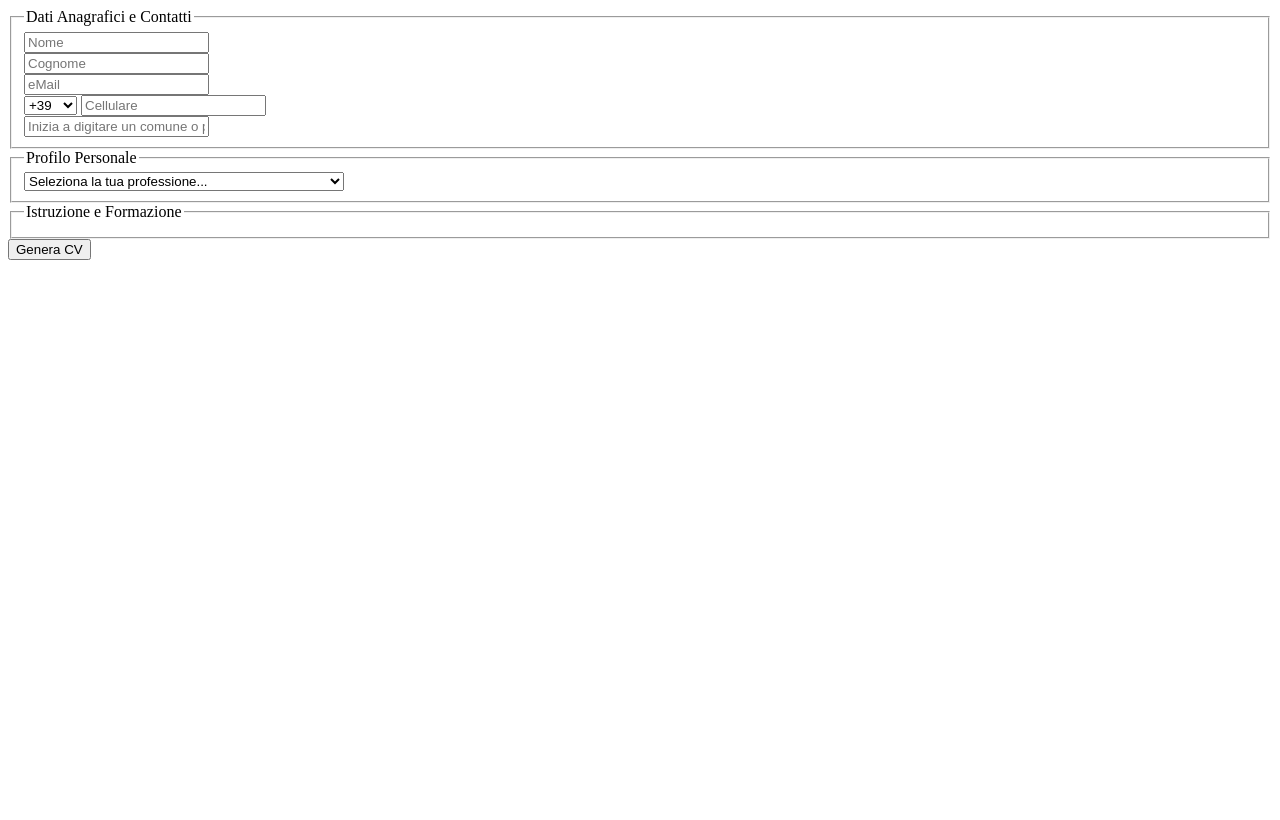
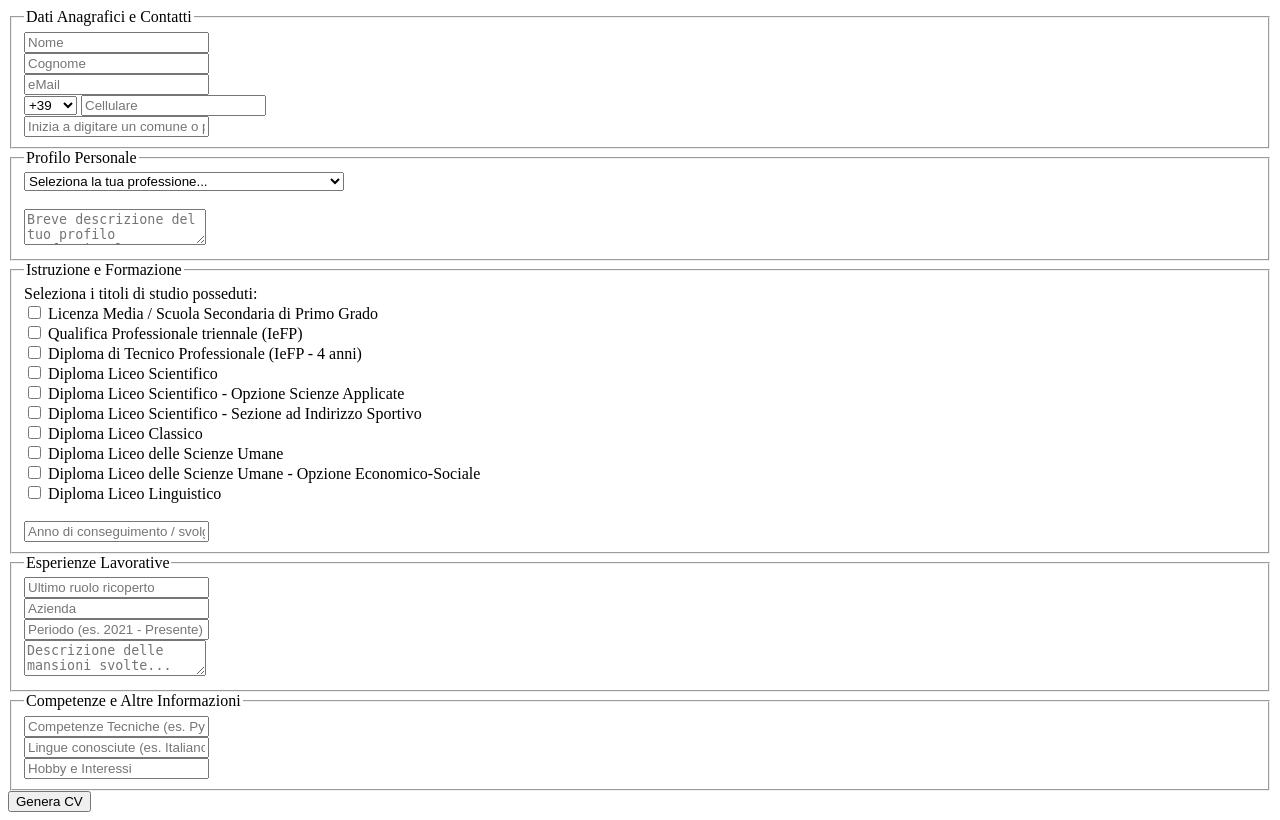
Before and after one commit to gian-matty/cv, a Flask app: page / in a window 1280 px wide. Before the commit the page ends 260 px from the top, so only its background shows below. Run offline with Flask 3, Linux system fonts and the light colour scheme.

Commit message:
general update

```diff
--- a/app.py
+++ b/app.py
@@ -7,9 +7,151 @@ load_dotenv()
 app = Flask(__name__)
 GEOAPIFY_KEY = os.getenv('GEOAPIFY_API_KEY')
 
+TITOLI_STUDIO = [
+    # --- Scuola dell'Obbligo e Qualifiche Professionali ---
+    "Licenza Media / Scuola Secondaria di Primo Grado",
+    "Qualifica Professionale triennale (IeFP)",
+    "Diploma di Tecnico Professionale (IeFP - 4 anni)",
+
+    # --- Diplomi di Scuola Secondaria Superiore (Licei) ---
+    "Diploma Liceo Scientifico",
+    "Diploma Liceo Scientifico - Opzione Scienze Applicate",
+    "Diploma Liceo Scientifico - Sezione ad Indirizzo Sportivo",
+    "Diploma Liceo Classico",
+    "Diploma Liceo delle Scienze Umane",
+    "Diploma Liceo delle Scienze Umane - Opzione Economico-Sociale",
+    "Diploma Liceo Linguistico",
+    "Diploma Liceo Artistico",
+    "Diploma Liceo Musicale e Coreutico",
+
+    # --- Diplomi di Scuola Secondaria Superiore (Istituti Tecnici) ---
+    "Diploma Istituto Tecnico - Amministrazione, Finanza e Marketing (AFM)",
+    "Diploma Istituto Tecnico - Relazioni Internazionali per il Marketing (RIM)",
+    "Diploma Istituto Tecnico - Sistemi Informativi Aziendali (SIA)",
+    "Diploma Istituto Tecnico - Turismo",
+    "Diploma Istituto Tecnico - Meccanica, Meccatronica ed Energia",
+    "Diploma Istituto Tecnico - Trasporti e Logistica",
+    "Diploma Istituto Tecnico - Elettronica ed Elettrotecnica",
+    "Diploma Istituto Tecnico - Informatica e Telecomunicazioni",
+    "Diploma Istituto Tecnico - Grafica e Comunicazione",
+    "Diploma Istituto Tecnico - Chimica, Materiali e Biotecnologie",
+    "Diploma Istituto Tecnico - Sistema Moda",
+    "Diploma Istituto Tecnico - Agraria, Agroalimentare e Agroindustria",
+    "Diploma Istituto Tecnico - Costruzioni, Ambiente e Territorio (Geometra)",
+
+    # --- Formazione Terziaria Non Universitaria ---
+    "Diploma ITS (Istituto Tecnico Superiore - Formazione Terziaria)",
+    "Diploma AFAM (Alta Formazione Artistica, Musicale e Coreutica)",
+
+    # --- Lauree Triennali (L-1 a L-43) ---
+    "Laurea Triennale in Architettura / Scienze dell'Architettura (L-17)",
+    "Laurea Triennale in Beni Culturali (L-1)",
+    "Laurea Triennale in Biotecnologie (L-2)",
+    "Laurea Triennale in Design (L-4)",
+    "Laurea Triennale in Discipline delle Arti, della Musica e dello Spettacolo - DAMS (L-3)",
+    "Laurea Triennale in Filosofia (L-5)",
+    "Laurea Triennale in Fisica (L-30)",
+    "Laurea Triennale in Geografia (L-6)",
+    "Laurea Triennale in Giurisprudenza / Scienze dei Servizi Giuridici (L-14)",
+    "Laurea Triennale in Informatica / Scienze e Tecnologie Informatiche (L-31)",
+    "Laurea Triennale in Ingegneria Civile e Ambientale (L-7)",
+    "Laurea Triennale in Ingegneria dell'Informazione (L-8)",
+    "Laurea Triennale in Ingegneria Industriale (L-9)",
+    "Laurea Triennale in Lettere / Lettere e Filosofia (L-10)",
+    "Laurea Triennale in Lingue e Culture Moderne (L-11)",
+    "Laurea Triennale in Matematica (L-35)",
+    "Laurea Triennale in Mediazione Linguistica (L-12)",
+    "Laurea Triennale in Psicologia / Scienze e Tecniche Psicologiche (L-24)",
+    "Laurea Triennale in Scienza della Nutrizione / Scienze della Nutrizione (L-26)",
+    "Laurea Triennale in Scienze Biologiche (L-13)",
+    "Laurea Triennale in Scienze Chimiche (L-27)",
+    "Laurea Triennale in Scienze della Comunicazione (L-20)",
+    "Laurea Triennale in Scienze dell'Economia e della Gestione Aziendale (L-18)",
+    "Laurea Triennale in Scienze delle Attività Motorie e Sportive (L-22)",
+    "Laurea Triennale in Scienze dell'Educazione e della Formazione (L-19)",
+    "Laurea Triennale in Scienze e Tecnologie Agrarie e Forestali (L-25)",
+    "Laurea Triennale in Scienze e Tecnologie Alimentari (L-26)",
+    "Laurea Triennale in Scienze e Tecnologie Farmaceutiche (L-29)",
+    "Laurea Triennale in Scienze e Tecnologie per l'Ambiente e la Natura (L-32)",
+    "Laurea Triennale in Scienze Economiche (L-33)",
+    "Laurea Triennale in Scienze Geologiche (L-34)",
+    "Laurea Triennale in Scienze Politiche e delle Relazioni Internazionali (L-36)",
+    "Laurea Triennale in Scienze Sociali / Servizio Sociale (L-39)",
+    "Laurea Triennale in Scienze Statistiche (L-41)",
+    "Laurea Triennale in Scienza della Formazione Primaria",
+    "Laurea Triennale nelle Professioni Sanitarie - Infermieristica (L/SNT1)",
+    "Laurea Triennale nelle Professioni Sanitarie - Ostetricia (L/SNT1)",
+    "Laurea Triennale nelle Professioni Sanitarie - Fisioterapia (L/SNT2)",
+    "Laurea Triennale nelle Professioni Sanitarie - Logopedia (L/SNT2)",
+    "Laurea Triennale nelle Professioni Sanitarie - Radiologia / Tecniche di Radiologia (L/SNT3)",
+    "Laurea Triennale nelle Professioni Sanitarie - Igiene Dentale (L/SNT3)",
+    "Laurea Triennale nelle Professioni Sanitarie - Tecniche di Laboratorio (L/SNT3)",
+    "Laurea Triennale nelle Professioni Sanitarie - Prevenzione nell'Ambiente e nei Luoghi di Lavoro (L/SNT4)",
+
+    # --- Lauree Magistrali a Ciclo Unico ---
+    "Laurea Magistrale a Ciclo Unico in Architettura e Ingegneria Edile-Architettura (LM-4 c.u.)",
+    "Laurea Magistrale a Ciclo Unico in Chimica e Tecnologia Farmaceutiche - CTF (LM-13 c.u.)",
+    "Laurea Magistrale a Ciclo Unico in Farmacia (LM-13 c.u.)",
+    "Laurea Magistrale a Ciclo Unico in Giurisprudenza (LMG/01)",
+    "Laurea Magistrale a Ciclo Unico in Medicina e Chirurgia (LM-41)",
+    "Laurea Magistrale a Ciclo Unico in Odontoiatria e Protesi Dentaria (LM-46)",
+    "Laurea Magistrale a Ciclo Unico in Medicina Veterinaria (LM-42)",
+    "Laurea Magistrale a Ciclo Unico in Conservazione e Restauro dei Beni Culturali (LMR/02)",
+
+    # --- Lauree Magistrali / Specialistiche (2 anni) ---
+    "Laurea Magistrale in Antropologia ed Etnologia (LM-1)",
+    "Laurea Magistrale in Archeologia (LM-2)",
+    "Laurea Magistrale in Biologia (LM-6)",
+    "Laurea Magistrale in Biotecnologie Mediche, Veterinarie e Farmaceutiche (LM-9)",
+    "Laurea Magistrale in Data Science e Gestione dell'Informazione (LM-91)",
+    "Laurea Magistrale in Economia e Management / Scienze Economico-Aziendali (LM-77)",
+    "Laurea Magistrale in Finance / Finanza (LM-16)",
+    "Laurea Magistrale in Fisica e Astrofisica (LM-17)",
+    "Laurea Magistrale in Informatica (LM-18)",
+    "Laurea Magistrale in Ingegneria Aerospaziale e Astronautica (LM-20)",
+    "Laurea Magistrale in Ingegneria Biomedica (LM-21)",
+    "Laurea Magistrale in Ingegneria Chimica (LM-22)",
+    "Laurea Magistrale in Ingegneria Civile (LM-23)",
+    "Laurea Magistrale in Ingegneria dei Materiali (LM-53)",
+    "Laurea Magistrale in Ingegneria delle Telecomunicazioni (LM-27)",
+    "Laurea Magistrale in Ingegneria Elettrica (LM-28)",
+    "Laurea Magistrale in Ingegneria Elettronica (LM-29)",
+    "Laurea Magistrale in Ingegneria Gestionale (LM-31)",
+    "Laurea Magistrale in Ingegneria Informatica (LM-32)",
+    "Laurea Magistrale in Ingegneria Meccanica (LM-33)",
+    "Laurea Magistrale in Ingegneria Meccatronica (LM-33)",
+    "Laurea Magistrale in Ingegneria Navale (LM-34)",
+    "Laurea Magistrale in Ingegneria Nucleare (LM-36)",
+    "Laurea Magistrale in Intelligenza Artificiale / AI & Robotics (LM-18 / LM-32)",
+    "Laurea Magistrale in Lingue e Letterature Moderne (LM-37)",
+    "Laurea Magistrale in Matematica (LM-40)",
+    "Laurea Magistrale in Psicologia (LM-51)",
+    "Laurea Magistrale in Relazioni Internazionali (LM-52)",
+    "Laurea Magistrale in Scienze Chimiche (LM-54)",
+    "Laurea Magistrale in Scienze della Formazione Continua (LM-57)",
+    "Laurea Magistrale in Scienze della Comunicazione Pubblica, d'Impresa e Pubblicità (LM-59)",
+    "Laurea Magistrale in Scienze delle Pubbliche Amministrazioni (LM-63)",
+    "Laurea Magistrale in Scienze Economiche (LM-56)",
+    "Laurea Magistrale in Scienze Filosofiche (LM-78)",
+    "Laurea Magistrale in Scienze Storiche (LM-84)",
+    "Laurea Magistrale in Scienze Politiche (LM-62)",
+    "Laurea Magistrale in Sicurezza Informatica / Cybersecurity (LM-66)",
+    "Laurea Magistrale in Traduzione Specialistica ed Interpretariato (LM-94)",
+
+    # --- Post-Laurea e Alta Formazione ---
+    "Master Universitario di Primo Livello",
+    "Master Universitario di Secondo Livello",
+    "Scuola di Specializzazione (Area Medica / Legale / Beni Culturali)",
+    "Dottorato di Ricerca (Ph.D.)",
+
+    # --- Opzione Personalizzata ---
+    "Altro"
+]
+
+
 @app.route('/')
 def home():
-    return render_template('form.html', geoapify_key=GEOAPIFY_KEY)
+    return render_template('form.html', geoapify_key=GEOAPIFY_KEY, titoli_studio=TITOLI_STUDIO)
 
 @app.route('/genera_cv', methods=['POST'])
 def genera_cv():
@@ -17,6 +159,14 @@ def genera_cv():
     titolo = request.form.get('titolo_professionale', '').strip()
     if titolo == 'Altro':
         titolo = request.form.get('titolo_altro', '').strip()
+
+    # Gestione titoli di studio multipli
+    titoli_selezionati = request.form.getlist('titolo_studio')
+    if 'Altro' in titoli_selezionati:
+        titoli_selezionati.remove('Altro')
+        altro_titolo = request.form.get('titolo_studio_altro', '').strip()
+        if altro_titolo:
+            titoli_selezionati.append(altro_titolo)
 
     dati_cv = {
         # --- Dati Anagrafici e Contatti ---
@@ -32,7 +182,7 @@ def genera_cv():
         'descrizione': request.form.get('descrizione', '').strip(),
 
         # --- Istruzione e Formazione ---
-        'titolo_studio': request.form.get('titolo_studio', '').strip(),
+        'titolo_studio': titoli_selezionati,
         'anno_diploma': request.form.get('anno_diploma', '').strip(),
 
         # --- Esperienze Lavorative ---
@@ -47,8 +197,8 @@ def genera_cv():
         'hobby': request.form.get('hobby', '').strip()
     }
 
-    # Se anche un solo valore è vuoto, ricarica la home
-    if any(valore == '' for valore in dati_cv.values()):
+    # Se un campo richiesto o la lista dei titoli è vuota, torna alla home
+    if not titoli_selezionati or any(v == '' for k, v in dati_cv.items() if k != 'titolo_studio'):
         return redirect(url_for('home'))
 
     return render_template('cv.html', dati=dati_cv)
--- a/static/script.js
+++ b/static/script.js
@@ -1,8 +1,6 @@
 const inputCitta = document.getElementById('citta');
 const dataList = document.getElementById('citta-list');
-
-// Sostituisci con la tua API Key Geoapify
-const API_KEY = '17da1441495b4bc895f8c734bcaa2400';
+const API_KEY = "{{ geoapify_key }}";
 
 let timerDebounce;
 
@@ -10,7 +8,6 @@ if (inputCitta && dataList) {
     inputCitta.addEventListener('input', function() {
         const query = this.value;
 
-        // Annulla il timer precedente ad ogni nuovo carattere digitato
         clearTimeout(timerDebounce);
 
         if (query.length < 3) {
@@ -18,7 +15,6 @@ if (inputCitta && dataList) {
             return;
         }
 
-        // Attende 400 millisecondi prima di inviare la richiesta API
         timerDebounce = setTimeout(async () => {
             const url = `https://api.geoapify.com/v1/geocode/autocomplete?text=${encodeURIComponent(query)}&filter=countrycode:it&type=city&apiKey=${API_KEY}`;
 
@@ -26,7 +22,7 @@ if (inputCitta && dataList) {
                 const response = await fetch(url);
                 const data = await response.json();
 
-                dataList.innerHTML = ''; // Svuota i vecchi suggerimenti
+                dataList.innerHTML = '';
 
                 if (data.features) {
                     data.features.forEach(feature => {
@@ -38,11 +34,12 @@ if (inputCitta && dataList) {
             } catch (error) {
                 console.error("Errore nel recupero città con Geoapify:", error);
             }
-        }, 400); // 0,4 secondi di attesa
+        }, 400);
     });
 }
 
 document.addEventListener('DOMContentLoaded', () => {
+    // Gestione campo "Altro" per Titolo Professionale
     const selectTitolo = document.getElementById('titolo_professionale');
     const boxAltro = document.getElementById('box_altro');
     const inputAltro = document.getElementById('titolo_altro');
@@ -59,4 +56,24 @@ document.addEventListener('DOMContentLoaded', () => {
             }
         });
     }
+
+    // Gestione checkbox "Altro" per Titolo di Studio
+    const checkboxes = document.querySelectorAll('input[name="titolo_studio"]');
+    const boxAltroTitolo = document.getElementById('box_altro_titolo');
+    const inputAltroTitolo = document.getElementById('titolo_studio_altro');
+
+    checkboxes.forEach(cb => {
+        if (cb.value === 'Altro') {
+            cb.addEventListener('change', () => {
+                if (cb.checked) {
+                    boxAltroTitolo.style.display = 'block';
+                    inputAltroTitolo.required = true;
+                } else {
+                    boxAltroTitolo.style.display = 'none';
+                    inputAltroTitolo.required = false;
+                    inputAltroTitolo.value = '';
+                }
+            });
+        }
+    });
 });
--- a/static/style.css
+++ b/static/style.css
@@ -0,0 +1,5 @@
+
+.checkbox-container{
+    max-height: 200px;
+    overflow-y: auto;
+}
--- a/templates/form.html
+++ b/templates/form.html
@@ -1,9 +1,9 @@
 <!doctype html>
-<html lang="en">
+<html lang="it">
     <head>
         <meta charset="UTF-8" />
         <meta name="viewport" content="width=device-width, initial-scale=1.0" />
-        <title>Form</title>
+        <title>Compilazione CV</title>
         <link rel="stylesheet" href="{{ url_for('static', filename='style.css') }}" />
     </head>
 
@@ -11,11 +11,11 @@
         <form action="/genera_cv" method="POST">
             <fieldset>
                 <legend>Dati Anagrafici e Contatti</legend>
-                <input type="text" name="nome" placeholder="Nome" /> <br />
-                <input type="text" name="cognome" placeholder="Cognome" /> <br />
-                <input type="email" name="email" placeholder="eMail" /> <br />
+                <input type="text" name="nome" placeholder="Nome" required /> <br />
+                <input type="text" name="cognome" placeholder="Cognome" required /> <br />
+                <input type="email" name="email" placeholder="eMail" required /> <br />
                 <div class="telefono-container">
-                    <select name="prefisso" id="prefisso" class="prefisso-select">
+                    <select name="prefisso" id="prefisso" class="prefisso-select" required>
                         <option value="+1">+1</option>
                         <option value="+20">+20</option>
                         <option value="+30">+30</option>
@@ -54,16 +54,16 @@
                         <option value="+385">+385</option>
                         <option value="+971">+971</option>
                     </select>
-                    <input type="tel" id="telefono" name="telefono" placeholder="Cellulare" />
+                    <input type="tel" id="telefono" name="telefono" placeholder="Cellulare" required />
                 </div>
 
-                <input type="text" id="citta" name="citta" placeholder="Inizia a digitare un comune o paese..." autocomplete="off" list="citta-list" />
+                <input type="text" id="citta" name="citta" placeholder="Inizia a digitare un comune o paese..." autocomplete="off" list="citta-list" required />
                 <datalist id="citta-list"></datalist>
             </fieldset>
 
             <fieldset>
                 <legend>Profilo Personale</legend>
-                <select name="titolo_professionale" id="titolo_professionale">
+                <select name="titolo_professionale" id="titolo_professionale" required>
                     <option value="" disabled selected>Seleziona la tua professione...</option>
 
                     <!-- Tecnologia & IT -->
@@ -109,21 +109,54 @@
                     <option value="Freelancer / Libero Professionista">Freelancer / Libero Professionista</option>
                     <option value="Altro">Altro</option>
                 </select>
+
                 <div id="box_altro" style="display: none; margin-top: 10px">
                     <input type="text" id="titolo_altro" name="titolo_altro" placeholder="Specifica la tua professione..." />
                 </div>
+
+                <br /><br />
+                <textarea name="descrizione" placeholder="Breve descrizione del tuo profilo professionale..." required></textarea>
             </fieldset>
 
             <fieldset>
                 <legend>Istruzione e Formazione</legend>
+                <label>Seleziona i titoli di studio posseduti:</label>
+                <div class="checkbox-container">
+                    {% for titolo in titoli_studio %}
+                    <div>
+                        <input type="checkbox" name="titolo_studio" value="{{ titolo }}" id="titolo_{{ loop.index }}" />
+                        <label for="titolo_{{ loop.index }}">{{ titolo }}</label>
+                    </div>
+                    {% endfor %}
+                </div>
 
+                <div id="box_altro_titolo" style="display: none; margin-top: 10px">
+                    <input type="text" id="titolo_studio_altro" name="titolo_studio_altro" placeholder="Specifica altro titolo di studio..." />
+                </div>
+
+                <br />
+                <input type="text" name="anno_diploma" placeholder="Anno di conseguimento / svolgimento" required />
             </fieldset>
 
+            <fieldset>
+                <legend>Esperienze Lavorative</legend>
+                <input type="text" name="ultimo_ruolo" placeholder="Ultimo ruolo ricoperto" required /><br />
+                <input type="text" name="azienda" placeholder="Azienda" required /><br />
+                <input type="text" name="periodo_lavoro" placeholder="Periodo (es. 2021 - Presente)" required /><br />
+                <textarea name="descrizione_lavoro" placeholder="Descrizione delle mansioni svolte..." required></textarea>
+            </fieldset>
 
+            <fieldset>
+                <legend>Competenze e Altre Informazioni</legend>
+                <input type="text" name="competenze_tecniche" placeholder="Competenze Tecniche (es. Python, SQL, Excel)" required /><br />
+                <input type="text" name="lingue" placeholder="Lingue conosciute (es. Italiano C2, Inglese B2)" required /><br />
+                <input type="text" name="hobby" placeholder="Hobby e Interessi" required />
+            </fieldset>
 
             <button type="submit">Genera CV</button>
         </form>
 
+        <script></script>
         <script src="{{ url_for('static', filename='script.js') }}"></script>
     </body>
 </html>
```
